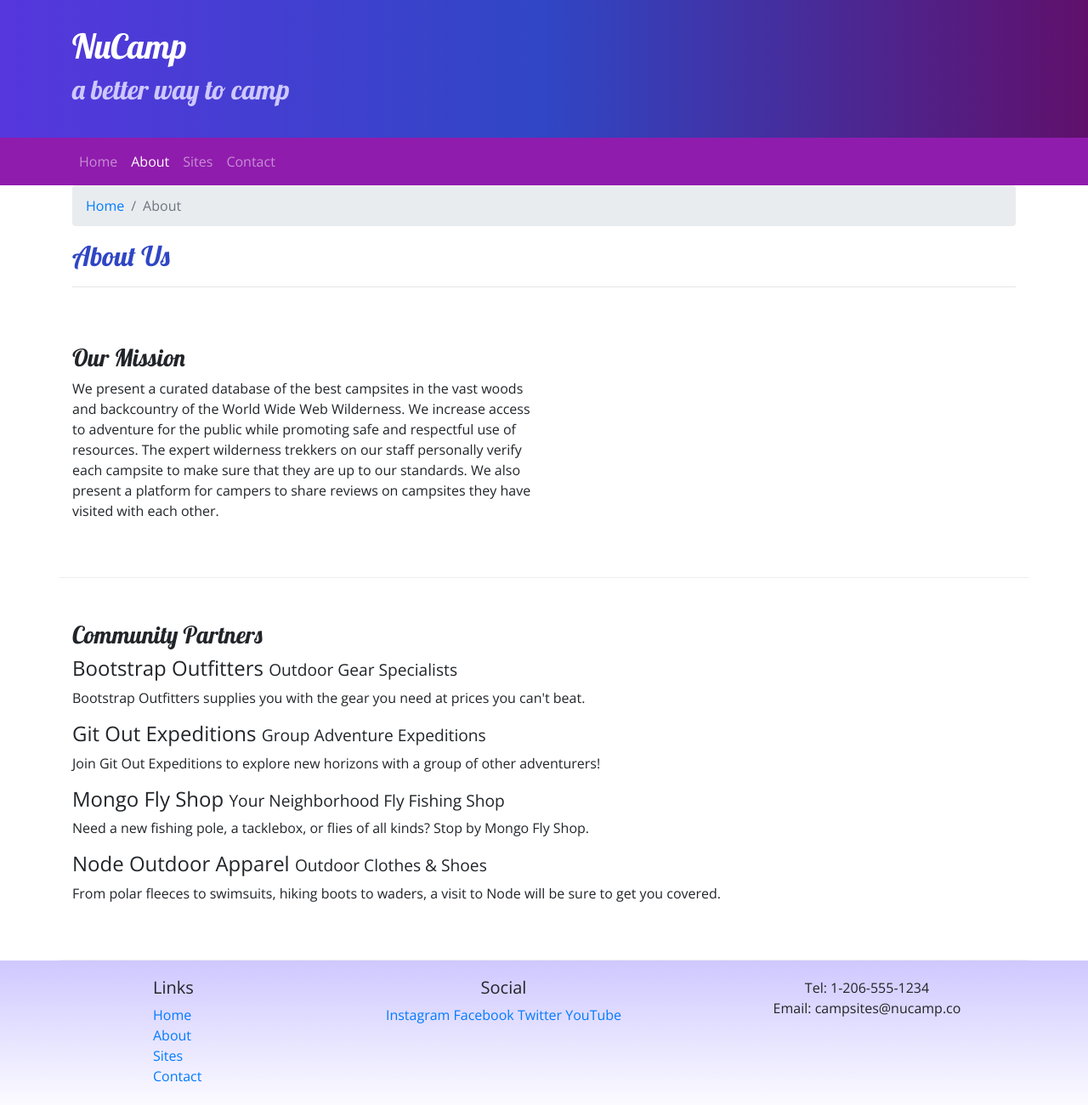
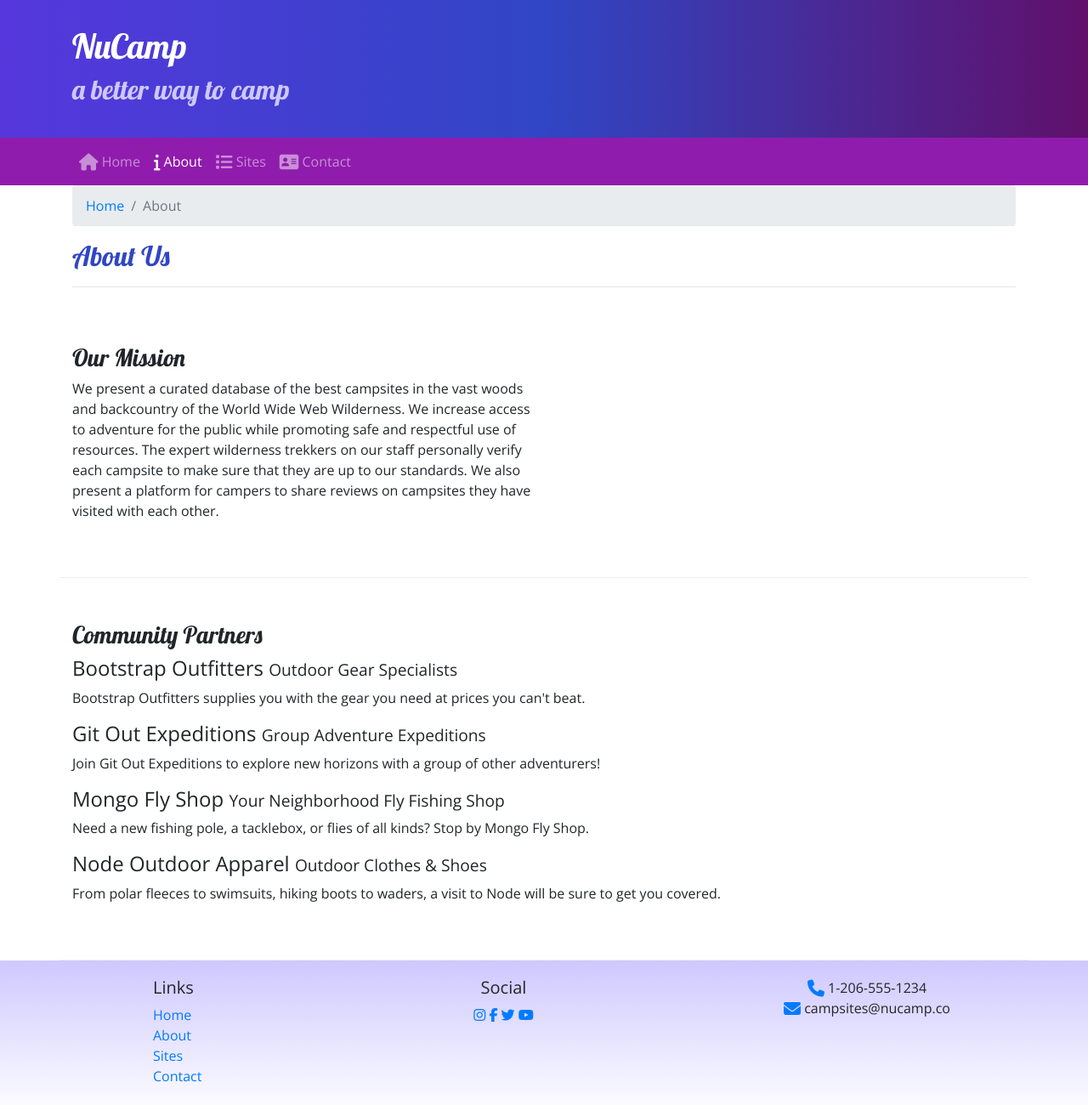
Before and after one commit to nareiqat/Nucamp-bootstrap, a website: page aboutus.html in a window 1280 px wide. Shown: the whole page at 85% size. Drawn offline with nearby package versions, Linux system fonts and the light colour scheme.

Commit message:
icons added

```diff
--- a/aboutus.html
+++ b/aboutus.html
@@ -7,6 +7,8 @@
     <meta name="viewport" content="width=device-width, initial-scale=1" />
     <link rel="stylesheet" href="node_modules/bootstrap/dist/css/bootstrap.min.css" />
     <!-- Additional CSS must be placed after Bootstrap CSS -->
+    <link rel="stylesheet" href="https://use.fontawesome.com/releases/v5.15.2/css/all.css"
+        integrity="sha384-vSIIfh2YWi9wW0r9iZe7RJPrKwp6bG+s9QZMoITbCckVJqGCCRhc+ccxNcdpHuYu" crossorigin="anonymous">
     <link rel="stylesheet" href="https://fonts.googleapis.com/css?family=Lobster|Open+Sans" />
     <link rel="stylesheet" href="css/styles.css" />
     <title>NuCamp: A Better Way To Camp</title>
@@ -31,10 +33,10 @@
             </button>
             <div class="collapse navbar-collapse" id="nucampNavbar">
                 <ul class="navbar-nav">
-                    <li class="nav-item"><a class="nav-link" href="index.html">Home</a></li>
-                    <li class="nav-item active"><a class="nav-link" href="aboutus.html">About</a></li>
-                    <li class="nav-item"><a class="nav-link" href="#">Sites</a></li>
-                    <li class="nav-item"><a class="nav-link" href="#">Contact</a></li>
+                    <li class="nav-item"><a class="nav-link" href="index.html"><i class="fa fa-home fa-lg"></i> Home</a></li>
+                    <li class="nav-item active"><a class="nav-link" href="aboutus.html"><i class="fa fa-info fa-lg"></i> About</a></li>
+                    <li class="nav-item"><a class="nav-link" href="#"><i class="fa fa-list fa-lg"></i> Sites</a></li>
+                    <li class="nav-item"><a class="nav-link" href="#"><i class="fa fa-address-card fa-lg"></i> Contact</a></li>
                 </ul>
             </div>
         </div>
@@ -93,14 +95,14 @@
                 </div>
                 <div class="col-6 col-sm-5 text-center">
                     <h5>Social</h5>
-                    <a href="http://instagram.com/">Instagram</a>
-                    <a href="http://facebook.com/">Facebook</a>
-                    <a href="http://twitter.com/">Twitter</a>
-                    <a href="http://youtube.com/">YouTube</a>
+                    <a href="http://instagram.com/"><i class="fa fa-instagram"></i></a>
+                    <a href="http://facebook.com/"><i class="fa fa-facebook"></i></a>
+                    <a href="http://twitter.com/"><i class="fa fa-twitter"></i></a>
+                    <a href="http://youtube.com/"><i class="fa fa-youtube"></i></a>
                 </div>
                 <div class="col-sm-4 text-center">
-                    Tel: 1-206-555-1234<br />
-                    Email: campsites@nucamp.co
+                <i class="fa fa-phone fa-lg text-primary"></i> 1-206-555-1234<br />
+                <i class="fa fa-envelope fa-lg text-primary"></i> campsites@nucamp.co
                 </div>
             </div>
         </div>
@@ -108,6 +110,7 @@
     <script src="node_modules/jquery/dist/jquery.slim.min.js"></script>
     <script src="node_modules/popper.js/dist/umd/popper.min.js"></script>
     <script src="node_modules/bootstrap/dist/js/bootstrap.min.js"></script>
+    <script src="https://use.fontawesome.com/f54a60b416.js"></script>
 
 </body>
 
--- a/package.json
+++ b/package.json
@@ -10,6 +10,7 @@
   },
   "dependencies": {
     "bootstrap": "^4.6.0",
+    "font-awesome": "^4.7.0",
     "jquery": "^3.5.1",
     "lite-server": "^2.6.1",
     "popper.js": "^1.16.1"
```
Also changed, not shown: index.html (+12 -10 lines), 1 other file.
